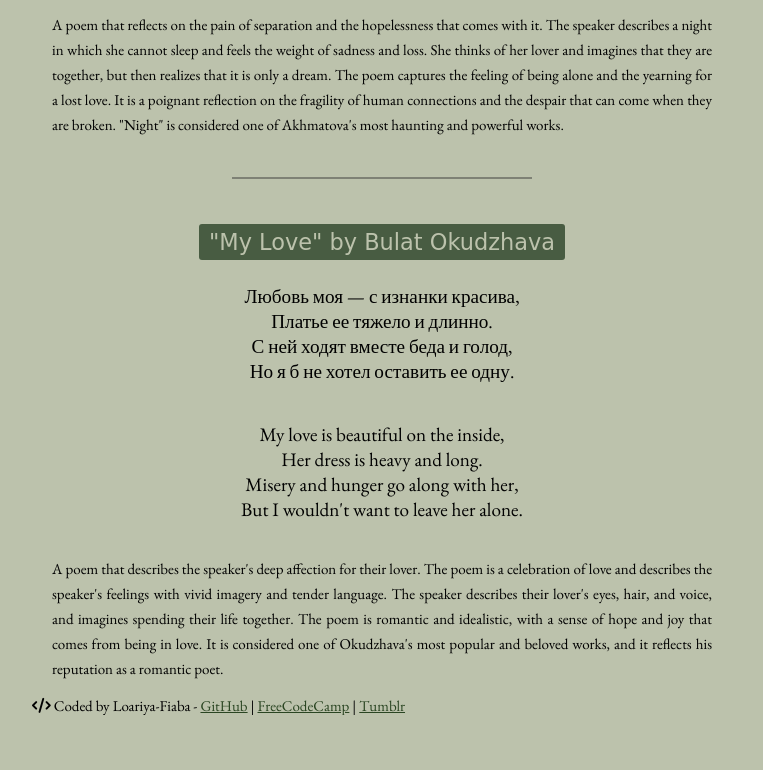
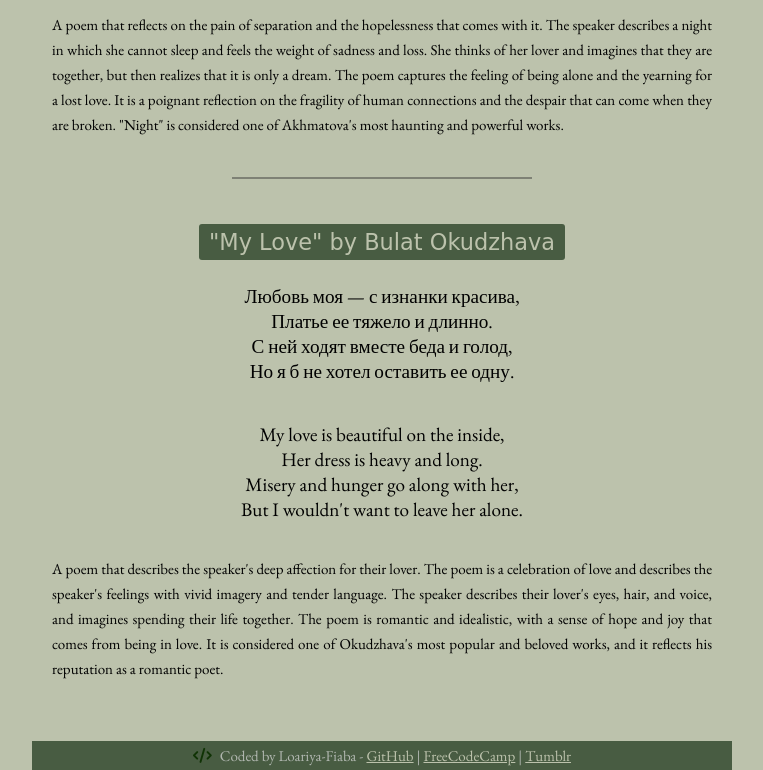
Before and after one commit to izicodes/studyblr-valentines-gift-2023, a plain HTML site: page index.html in a window 1280 px wide. Shown: the part 2532-3302 px from the top of the page, without its empty margins (258-1021 px from the left). Before the commit the page ends 3247 px from the top, so only its background shows below. Drawn offline with nearby package versions, Linux system fonts and the light colour scheme; a web font is replaced by a local one.

Commit message:
Styled my footer

```diff
--- a/styles.css
+++ b/styles.css
@@ -18,7 +18,8 @@ a {
 	color: #2a4522;
 	transition: 400ms;
 }
-a:hover {
+a:hover,
+footer > a:hover {
 	color: #eef2e4;
 }
 h1,
@@ -103,3 +104,22 @@ ul {
 	padding: 5px 10px;
 	border-radius: 3px;
 }
+
+/* FOOTER */
+footer {
+	width: 100%;
+	margin-top: 60px;
+	text-align: center;
+	padding: 5px 0;
+	background-color: #485c42;
+	color: #b1b7b0;
+}
+footer > a {
+	color: #bcc2ac;
+	transition: 400ms;
+}
+
+.fa-code {
+	color: #103305;
+	padding-right: 5px;
+}
```
